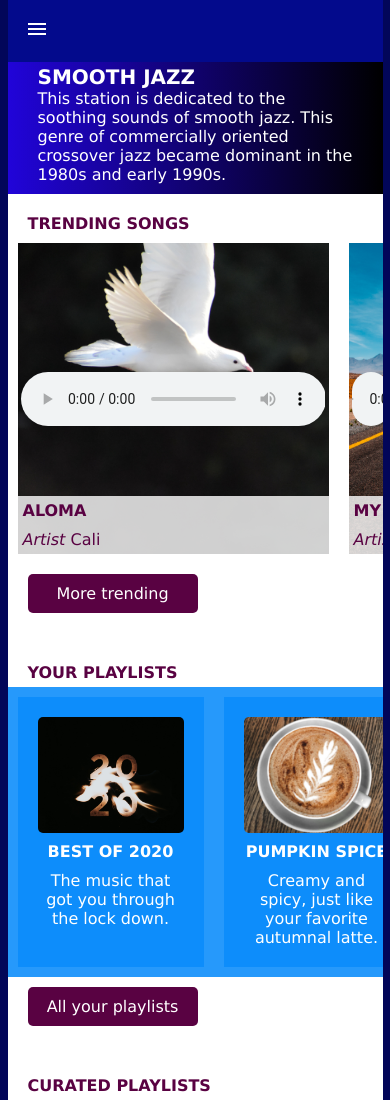
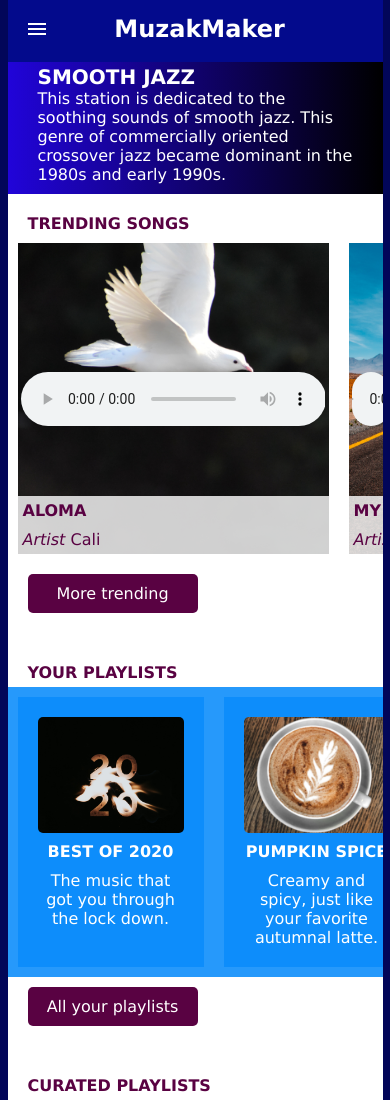
Before and after one commit to paulrichan/streamingmedia, a plain HTML site: page index.html in a window 390 px wide. Shown: the top 1100 px of the page. Drawn offline with Linux system fonts and the light colour scheme.

Commit message:
Add mobile header and styling to index.html and main.css

```diff
--- a/index.html
+++ b/index.html
@@ -11,7 +11,7 @@
 
     <body>
         <header>
-            <!-- <h1>MuzakMaker</h1> -->
+            <h1 class="mobile-h1">MuzakMaker</h1>
 
             <h1>Smooth Jazz</h1>
 
--- a/main.css
+++ b/main.css
@@ -32,6 +32,17 @@ header {
     padding: 65px 30px 10px 30px;
 
     position: relative;
+}
+
+.mobile-h1 {
+    position: absolute;
+    top: 0;
+    z-index: 1;
+    transform: translateX(45%);
+    margin-top: 15px;
+    text-transform: none;
+
+    font-size: 1.5em;
 }
 
 nav {
@@ -204,6 +215,9 @@ button {
     color: #ffffff;
     padding: 10px 10px;
 
+    /* This is needed for firefox to stop showing text cursor */
+    cursor: default;
+
     margin: 10px 0 10px 20px;
     width: 150px;
     text-align: center;
@@ -319,6 +333,10 @@ input:checked ~ label:not(.steps) span:before, input:checked ~ label:not(.steps)
         margin-right: 20px;
     }
 
+    .mobile-h1 {
+        display: none;
+    }
+
     ul {
         overflow: visible;
         padding: 0;
@@ -349,6 +367,8 @@ input:checked ~ label:not(.steps) span:before, input:checked ~ label:not(.steps)
         font-size: 1.65em;
         font-weight: bold;
         padding-left: 10px;
+
+        text-transform: none;
     }
 
     ul li:last-child {
```
